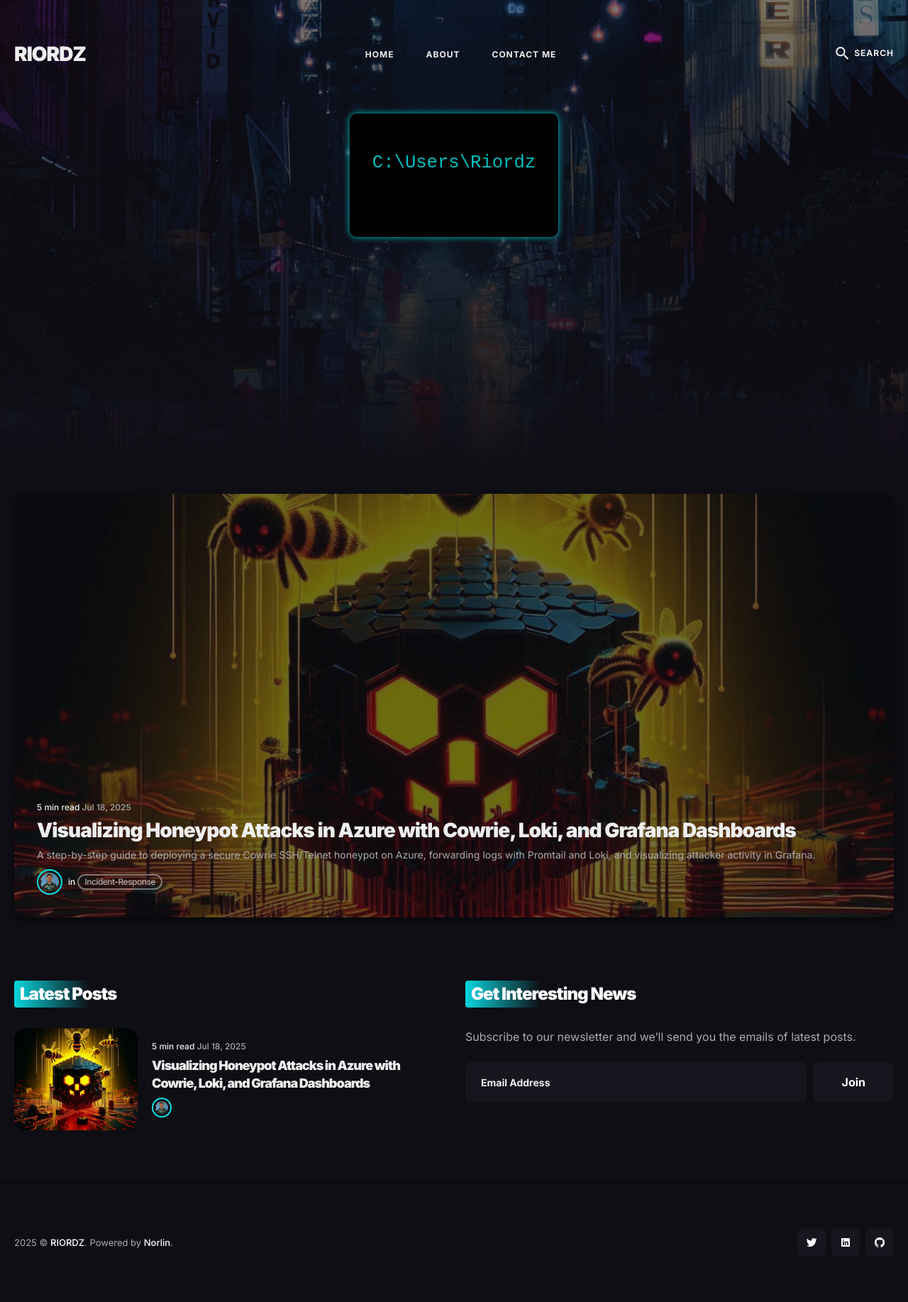
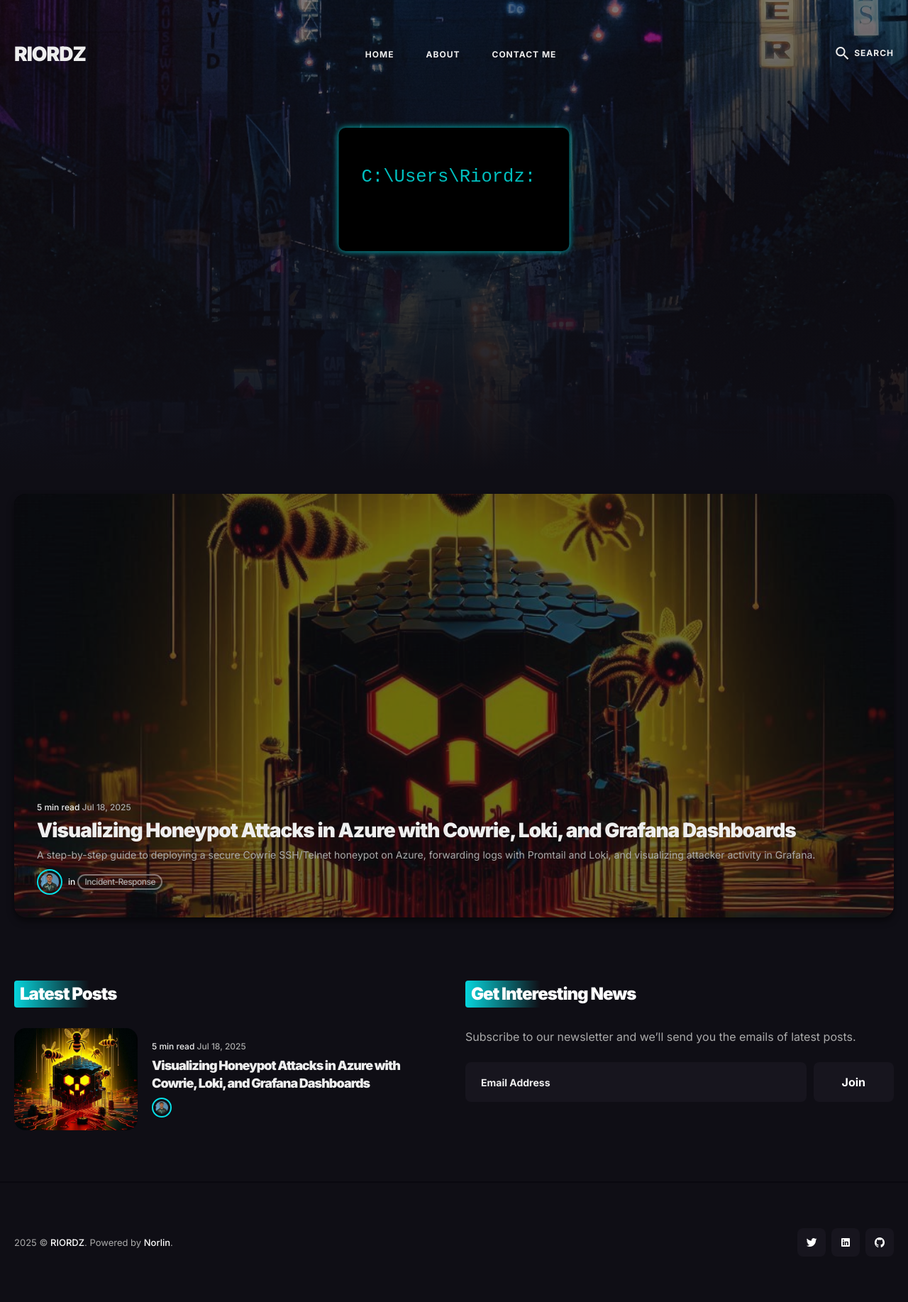
Before and after one commit to Riordz/Riordz.github.io, a Jekyll site: the page built from index.html, in a window 1280 px wide. Shown: the whole page at 71% size. Built offline with Jekyll 4.4.1, drawn with Linux system fonts in a browser that asks for light colours; nearby versions of some CDN libraries; the list of posts is cut into pages by our own code; some of the changed lines change nothing that is shown.

Commit message:
Edits to Post Again

```diff
--- a/index.html
+++ b/index.html
@@ -35,7 +35,7 @@
   #terminal-login {
     max-width: 600px;
     position: absolute;
-    top: 160px;      /* adjust vertical position */
+    top: 180px;      /* adjust vertical position here */
     left: 50%;
     transform: translateX(-50%);
     padding: 1rem 1rem 2rem 1rem;
@@ -74,19 +74,19 @@
     letter-spacing: 1px;
   }
 
-  .file-structure {
-    color: #00bfbf;
-    font-family: 'Courier New', monospace;
-    margin-top: 1.5rem;
-    white-space: pre;
-    font-size: 1.2rem; /* smaller font size */
-  }
-
   .command-line {
     color: #00bfbf;
     font-family: 'Courier New', monospace;
     font-size: 1.6rem;
     margin-top: 1rem;
+  }
+
+  .file-structure {
+    color: #00bfbf;
+    font-family: 'Courier New', monospace;
+    margin-top: 1rem;
+    white-space: pre;
+    font-size: 1.2rem;
   }
 </style>
 
@@ -99,7 +99,7 @@
   ];
 
   const accessGrantedText = "Access Granted";
-  const typingSpeed = 100;  // speed of typing (ms per char)
+  const typingSpeed = 100;  // ms per character
 
   function sleep(ms) {
     return new Promise(resolve => setTimeout(resolve, ms));
@@ -129,7 +129,7 @@
   async function typeText(text, parentElement, className, charDelay = 20) {
     return new Promise(async (resolve) => {
       const div = document.createElement("div");
-      if(className) div.className = className;
+      if (className) div.className = className;
       parentElement.appendChild(div);
 
       for (let i = 0; i < text.length; i++) {
@@ -141,41 +141,55 @@
   }
 
   async function showFileStructure() {
-    const fileText =
-`C:\\
-------------------------------
-| - Malware Analysis
-| - Incident Response
-| - Threat Hunting`;
+    // Realistic Windows-style dir output with spacing and lines:
+    const fileTree =
+` Volume in drive C has no label.
+ Volume Serial Number is 1234-ABCD
 
-    await typeText(fileText, terminal, "file-structure", 20);
+ Directory of C:\\
+
+07/19/2025  09:30 AM    <DIR>          Malware Analysis
+07/19/2025  09:30 AM    <DIR>          Incident Response
+07/19/2025  09:30 AM    <DIR>          Threat Hunting
+
+               0 File(s)              0 bytes
+               3 Dir(s)  123,456,789,012 bytes free`;
+
+    await typeText(fileTree, terminal, "file-structure", 15);
   }
 
   async function startLoginAnimation() {
     terminal.innerHTML = "";
 
-    for(let lineIndex = 0; lineIndex < lines.length; lineIndex++) {
-      await typeLine(lines[lineIndex]);
+    // Type username and password lines
+    for (let i = 0; i < lines.length; i++) {
+      await typeLine(lines[i]);
     }
 
-    await sleep(1000);  // wait 1 second before Access Granted
+    await sleep(1000);
 
-    const grantedDiv = document.createElement("div");
-    grantedDiv.className = "access-granted";
-    grantedDiv.textContent = accessGrantedText;
-    terminal.appendChild(grantedDiv);
+    // Type Access Granted line
+    await typeText(accessGrantedText, terminal, "access-granted", 60);
 
     await sleep(1500);
 
-    // Clear terminal for new command prompt
+    // Clear terminal
     terminal.innerHTML = "";
 
-    // Print command prompt line
-    await typeText("C:\\Users\\Riordz: dir", terminal, "command-line", 80);
+    // Print command prompt ready for input
+    const promptDiv = document.createElement("div");
+    promptDiv.className = "command-line";
+    promptDiv.textContent = "C:\\Users\\Riordz: ";
+    terminal.appendChild(promptDiv);
 
     await sleep(700);
 
-    // Print file structure after command
+    // Type dir command
+    await typeText("dir", terminal, "command-line", 80);
+
+    await sleep(800);
+
+    // Show file structure
     await showFileStructure();
   }
 
```
